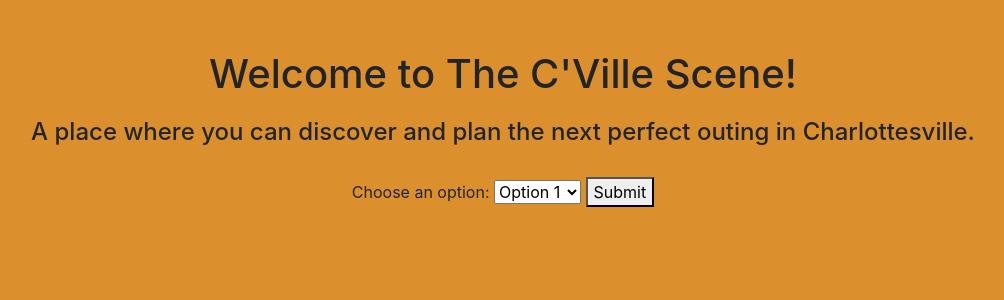
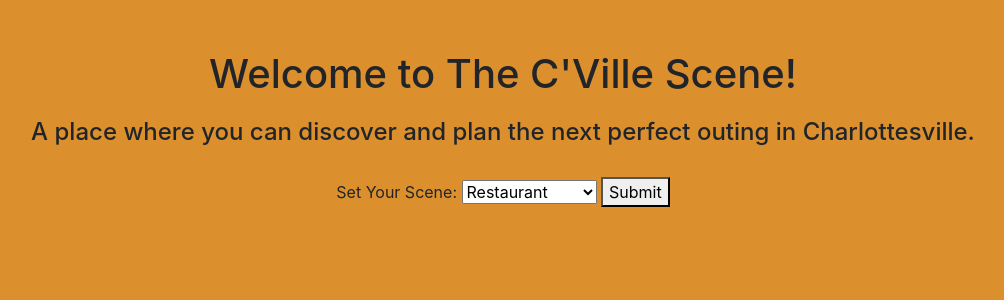
Before and after one commit to Srivacthi/The-CVille-Scene, a Flask app: page / in a window 1280 px wide. Shown: the part 56-356 px from the top of the page, without its empty margins (137-1141 px from the left). Run offline with Flask 3, Linux system fonts and the light colour scheme.

Commit message:
finished form

```diff
--- a/templates/home.html
+++ b/templates/home.html
@@ -26,11 +26,14 @@
 
 <div class="form-container">
     <form method="POST">
-        <label for="dropdown_option">Choose an option:</label>
+        <label for="dropdown_option">Set Your Scene:</label>
         <select name="dropdown_option" id="dropdown_option">
-            <option value="Option 1">Option 1</option>
-            <option value="Option 2">Option 2</option>
-            <option value="Option 3">Option 3</option>
+            <option value="Option 1">Restaurant</option>
+            <option value="Option 2">Park</option>
+            <option value="Option 3">Museam</option>
+            <option value="Option 4">Sporting Event</option>
+            <option value="Option 5">Art Gallary</option>
+            <option value="Option 6">Historical Sites</option>
         </select>
         <button type="submit">Submit</button>
     </form>
```
